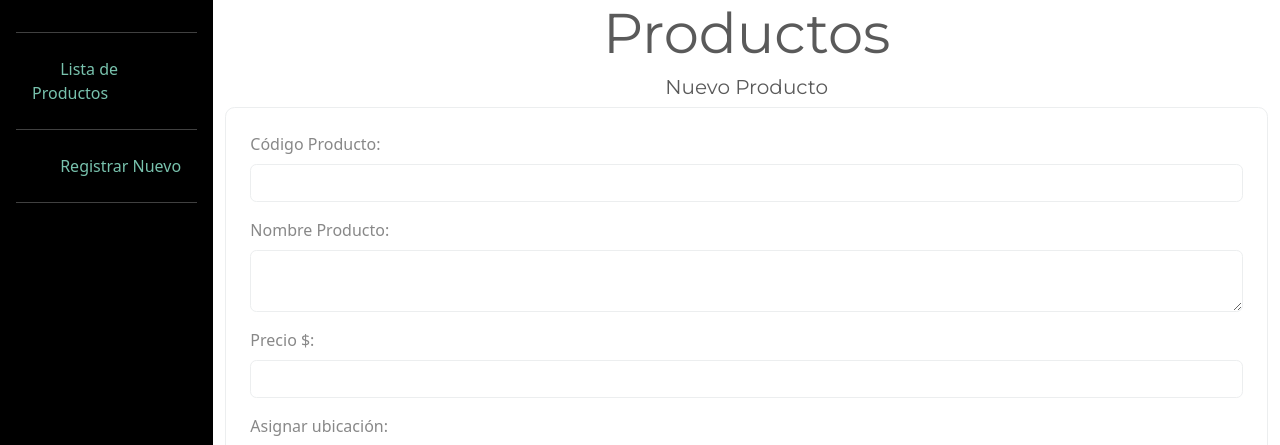
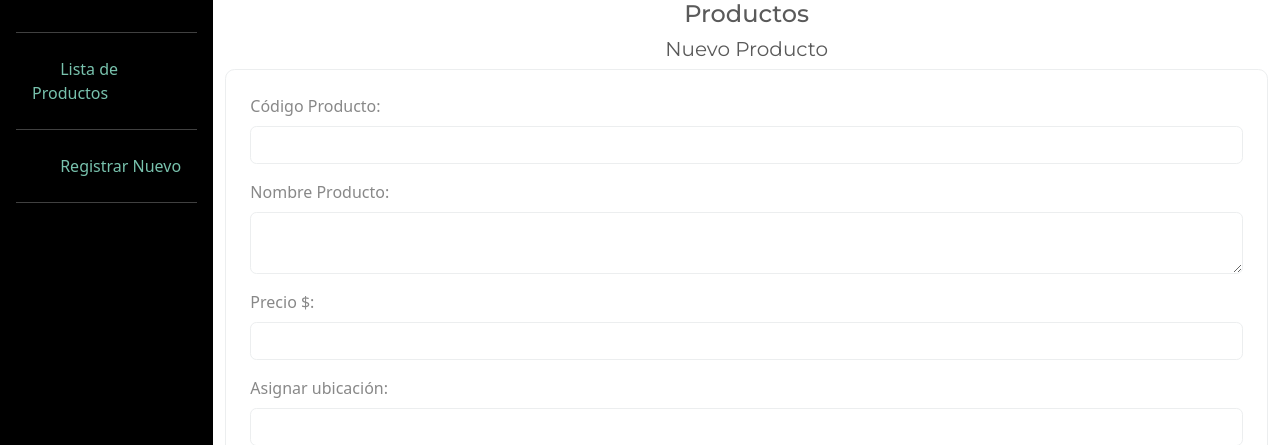
Before and after one commit to marcoavega/borgattaingenieria, a PHP site: the page made by app/views/content/productNew-view.php in a window 1280 px wide. Shown: the top 445 px of the page. Run offline with PHP 8.4, Linux system fonts and the light colour scheme; the template is opened without the code that fills it, so the values that code supplies are empty; some libraries are stand-ins or nearby versions; some web fonts are replaced.

```diff
--- a/app/controllers/productController.php
+++ b/app/controllers/productController.php
@@ -452,9 +452,9 @@ $tabla .= '
         <div class="col-12 col-md-9 col-lg-10">
             <div class="container-fluid mb-4">
                 <!-- Título de la página -->
-                <h1 class="display-4 text-center">Productos</h1>
+                <h4 class="text-center">Productos</h4>
                 <!-- Subtítulo de la página -->
-                <h2 class="lead text-center">Lista de productos</h2>
+                <h5 class="lead text-center">Lista de productos</h5>
             </div>
             <!-- Botones para cambiar la vista y el buscador en tiempo real -->
             <div class="container-fluid p-4">
@@ -483,7 +483,7 @@ $tabla .= '
                                 <img src="' . APP_URL . 'app/views/img/img/' . $rows['url_imagen'] . '" class="card-img-top img-fluid" alt="..."  loading="lazy">
                             </div>
                             <div class="card-body">
-                                <h5 class="card-title">' . $rows['nombre_producto'] . '</h5>
+                                <p class="card-title">' . $rows['nombre_producto'] . '</p>
                                 <p class="card-text">Id: ' . $rows['id_producto'] . '</p>
                                 <p class="card-text">Código: ' . $rows['codigo_producto'] . '</p>
                                 <p class="card-text">Ubicación: ' . $rows['ubicacion'] . '</p>
--- a/app/views/content/productNew-view.php
+++ b/app/views/content/productNew-view.php
@@ -45,9 +45,9 @@
             $opcionesSubCategorias = $insProduct->obtenerOpcionesSubCategorias();
             ?>
              <!-- Título de la página -->
-    <h1 class="display-4 text-center">Productos</h1>
+    <h4 class="text-center">Productos</h4>
     <!-- Subtítulo de la página -->
-    <h2 class="lead text-center">Nuevo Producto</h2>
+    <h5 class="lead text-center">Nuevo Producto</h5>
             <!-- Formulario de creación de producto -->
             <form class="FormularioAjax p-4 border rounded-3" action="<?php echo APP_URL; ?>app/ajax/productAjax.php" method="POST" autocomplete="off" enctype="multipart/form-data">
                 <!-- Campo oculto para el módulo de producto -->
```
